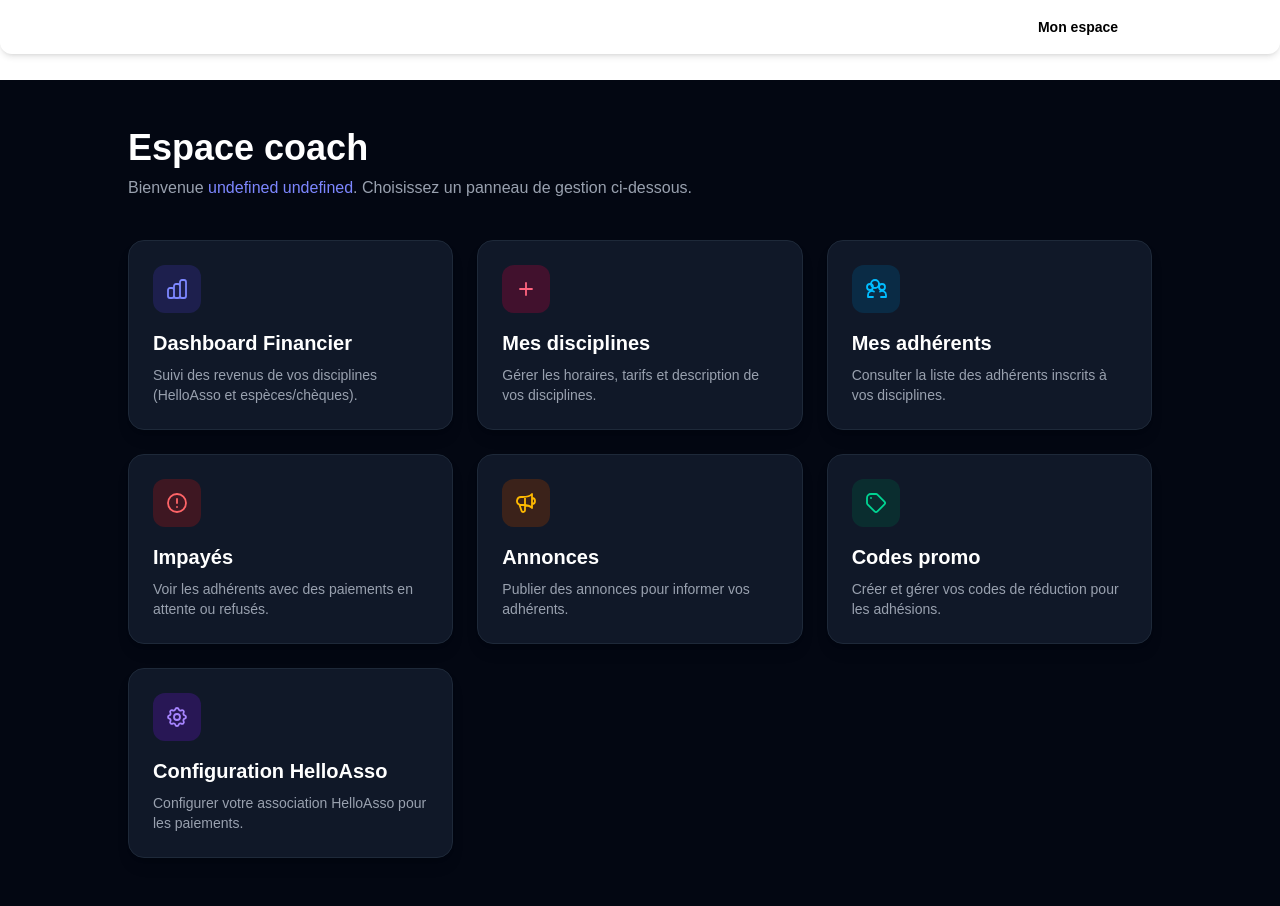
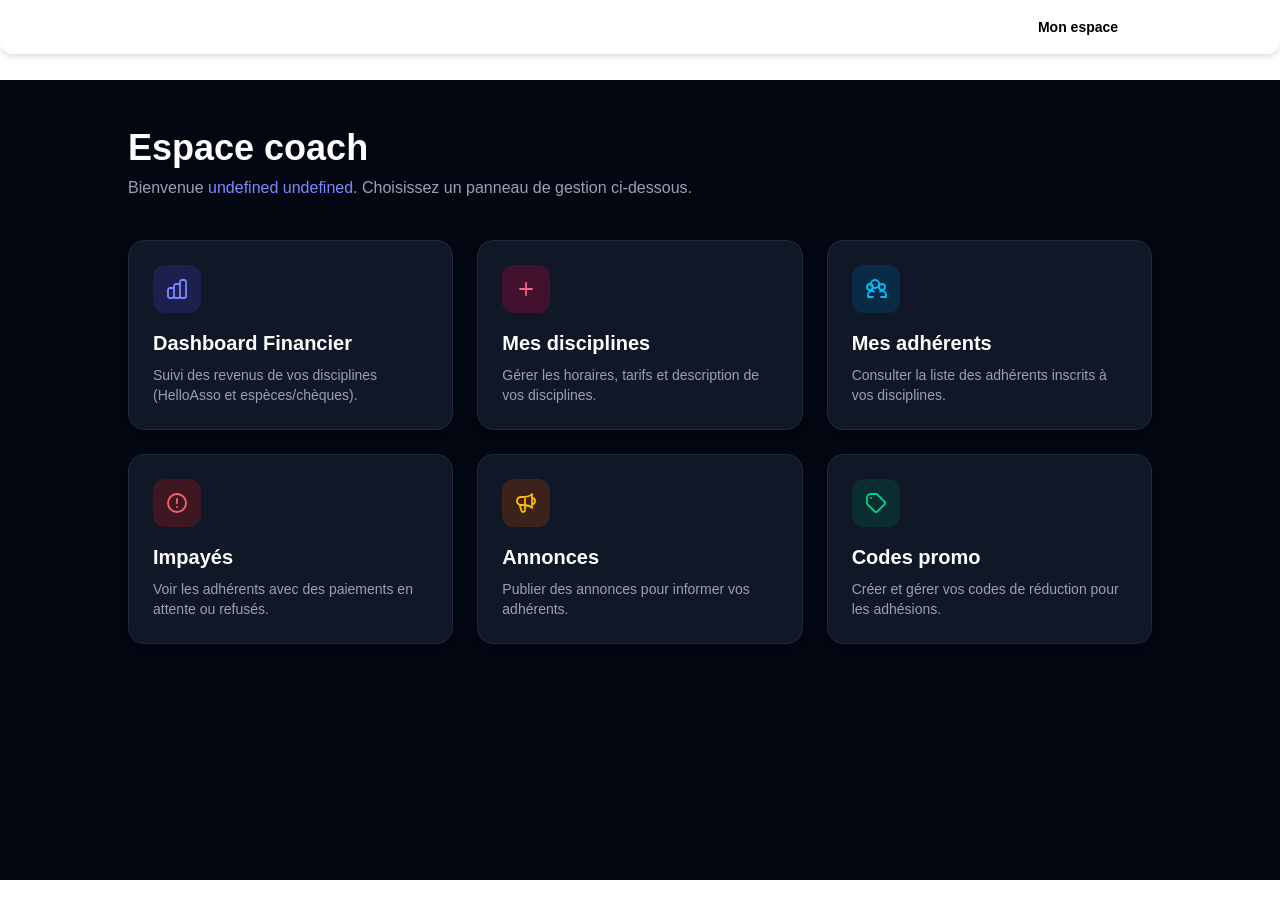
Before and after one commit to TibOwO/MMA, a Next.js app: page /coach in a window 1280 px wide. After the commit the page ends 880 px from the top, so only its background shows below. Built offline with nearby package versions, Linux system fonts and the light colour scheme; sample sign-in values are in the browser's storage.

Commit message:
fix: restrict HelloAsso config access to admin only and remove from coach panel

```diff
--- a/app/admin/helloasso-config/page.tsx
+++ b/app/admin/helloasso-config/page.tsx
@@ -60,7 +60,7 @@
     if (!raw) { router.replace("/login"); return; }
     try {
       const user = JSON.parse(raw);
-      if (user.role !== "admin" && user.role !== "coach") {
+      if (user.role !== "admin") {
         router.replace("/");
         return;
       }
--- a/app/coach/page.tsx
+++ b/app/coach/page.tsx
@@ -71,18 +71,6 @@
     ),
     color: "emerald",
   },
-  {
-    href: "/admin/helloasso-config",
-    title: "Configuration HelloAsso",
-    description: "Configurer votre association HelloAsso pour les paiements.",
-    icon: (
-      <svg className="w-6 h-6" fill="none" stroke="currentColor" strokeWidth={1.8} viewBox="0 0 24 24">
-        <path strokeLinecap="round" strokeLinejoin="round" d="M10.325 4.317c.426-1.756 2.924-1.756 3.35 0a1.724 1.724 0 002.573 1.066c1.543-.94 3.31.826 2.37 2.37a1.724 1.724 0 001.065 2.572c1.756.426 1.756 2.924 0 3.35a1.724 1.724 0 00-1.066 2.573c.94 1.543-.826 3.31-2.37 2.37a1.724 1.724 0 00-2.572 1.065c-.426 1.756-2.924 1.756-3.35 0a1.724 1.724 0 00-2.573-1.066c-1.543.94-3.31-.826-2.37-2.37a1.724 1.724 0 00-1.065-2.572c-1.756-.426-1.756-2.924 0-3.35a1.724 1.724 0 001.066-2.573c-.94-1.543.826-3.31 2.37-2.37.996.608 2.296.07 2.572-1.065z" />
-        <path strokeLinecap="round" strokeLinejoin="round" d="M15 12a3 3 0 11-6 0 3 3 0 016 0z" />
-      </svg>
-    ),
-    color: "violet",
-  },
 ];
 
 const colorMap: Record<string, string> = {
```
